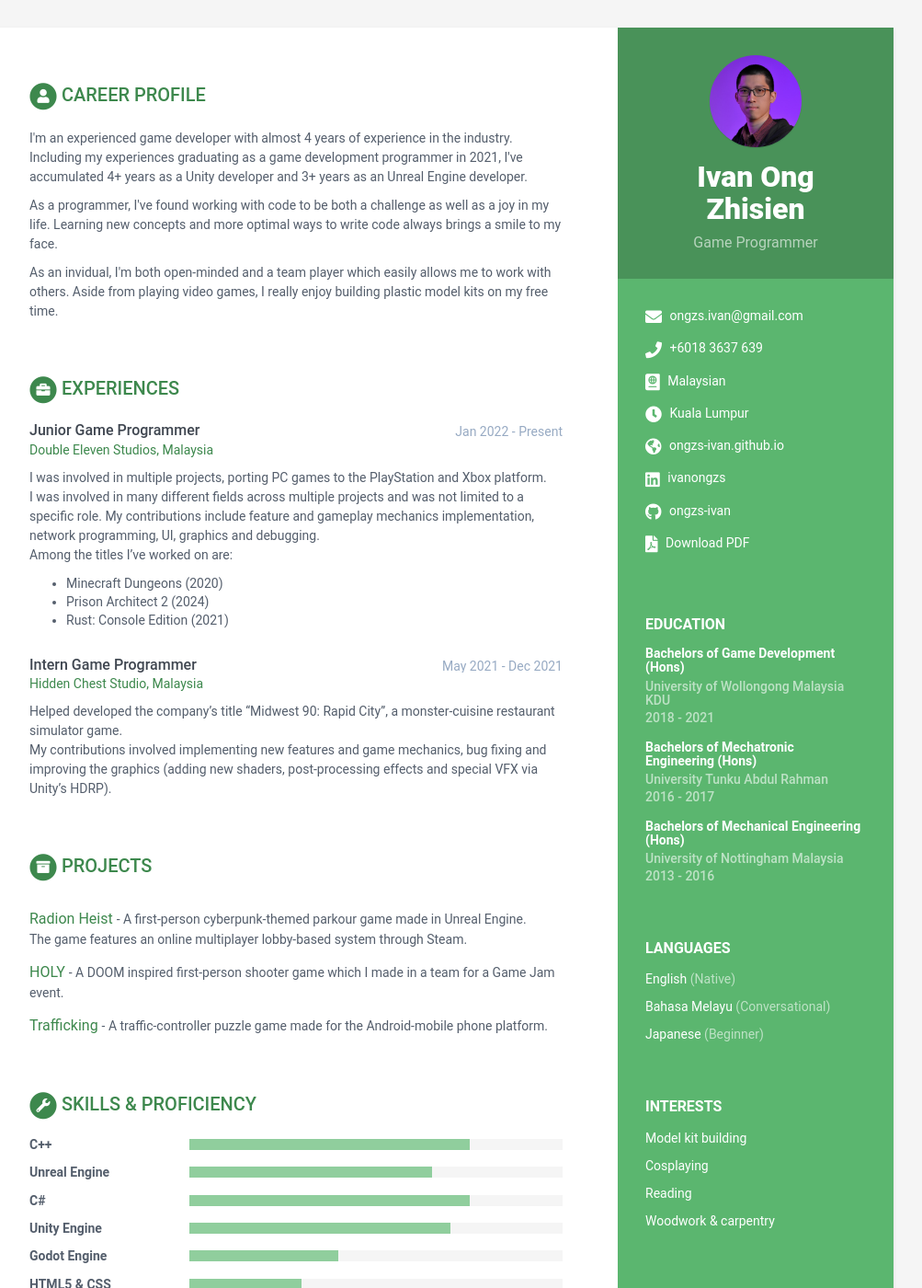
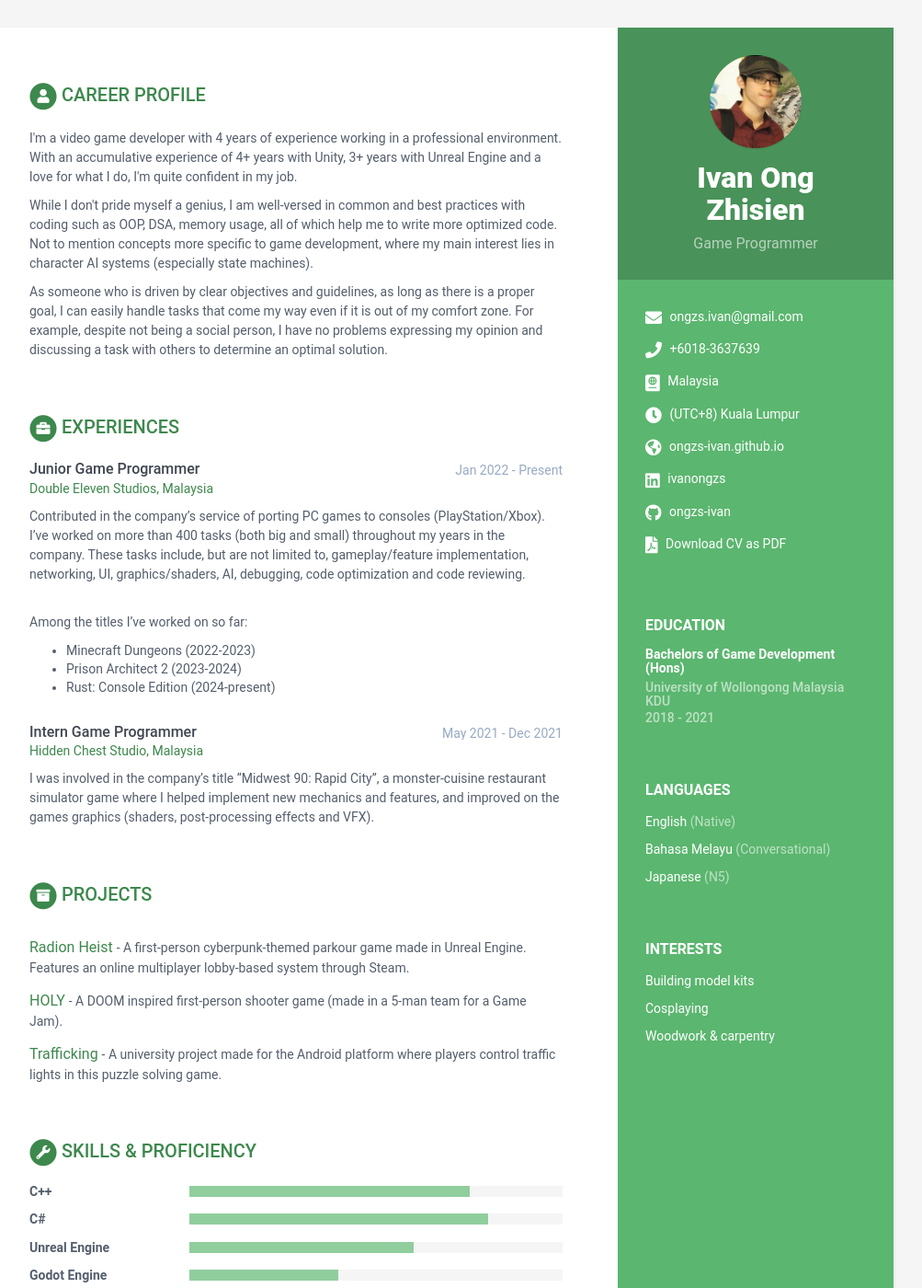
Before and after one commit to ongzs-ivan/onlinecv, a Jekyll site: the page built from index.html, in a window 1280 px wide and 1400 px high. Shown: the whole window at 92% size, without its empty margins (168-1171 px from the left). Built offline with Jekyll 4.4.1, drawn with Linux system fonts in a browser that asks for light colours; some of the changed text lies outside the part shown.

Commit message:
Content update
Reworded stuff and removed redundancies

```diff
--- a/_data/data.yml
+++ b/_data/data.yml
@@ -6,13 +6,13 @@ sidebar:
     # Profile information
     name: Ivan Ong Zhisien
     tagline: Game Programmer
-    avatar: profile.png
+    avatar: me_2.png
 
     # Sidebar links
     email: ongzs.ivan@gmail.com
-    phone: +6018 3637 639
-    timezone: Kuala Lumpur
-    citizenship: Malaysian
+    phone: +6018-3637639
+    timezone: (UTC+8) Kuala Lumpur
+    citizenship: Malaysia
     website: ongzs-ivan.github.io
     linkedin: ivanongzs
     github: ongzs-ivan
@@ -28,18 +28,15 @@ sidebar:
           level: Conversational
 
         - idiom: Japanese
-          level: Beginner
+          level: N5
 
     interests:
       title: Interests
       info:
-        - item: Model kit building
+        - item: Building model kits
           link:
 
         - item: Cosplaying
-          link:
-
-        - item: Reading
           link:
 
         - item: Woodwork & carpentry
@@ -49,18 +46,18 @@ career-profile:
     title: Career Profile
     summary: |
       <p>
-      I'm an experienced game developer with almost 4 years of experience in the industry.
-      Including my experiences graduating as a game development programmer in 2021, I've accumulated 4+ years as a Unity developer and 3+ years as an Unreal Engine developer.
+      I'm a video game developer with 4 years of experience working in a professional environment. <br>
+      With an accumulative experience of 4+ years with Unity, 3+ years with Unreal Engine and a love for what I do, I'm quite confident in my job.
       </p>
 
       <p>
-      As a programmer, I've found working with code to be both a challenge as well as a joy in my life.
-      Learning new concepts and more optimal ways to write code always brings a smile to my face.
+      While I don't pride myself a genius, I am well-versed in common and best practices with coding such as OOP, DSA, memory usage, all of which help me to write more optimized code.
+      Not to mention concepts more specific to game development, where my main interest lies in character AI systems (especially state machines).
       </p>
 
       <p>
-      As an invidual, I'm both open-minded and a team player which easily allows me to work with others.
-      Aside from playing video games, I really enjoy building plastic model kits on my free time.
+      As someone who is driven by clear objectives and guidelines, as long as there is a proper goal, I can easily handle tasks that come my way even if it is out of my comfort zone.
+      For example, despite not being a social person, I have no problems expressing my opinion and discussing a task with others to determine an optimal solution.
       </p>
 
 education:
@@ -70,18 +67,20 @@ education:
         university: University of Wollongong Malaysia KDU
         time: 2018 - 2021
         details: |
-          Joined the course as programmer where I learned the ins-and-outs of game development, including the whole workflow and process.
-          <br> Wrote a thesis for my final year, involving network programming and Unreal Engine.
-      - degree: Bachelors of Mechatronic Engineering (Hons)
-        university: University Tunku Abdul Rahman
-        time: 2016 - 2017
-        details: |
-          Completed up to two semesters and changed courses due to a shift in interests.
-      - degree: Bachelors of Mechanical Engineering (Hons)
-        university: University of Nottingham Malaysia
-        time: 2013 - 2016
-        details: |
-          Completed up to my second year and changed courses due to a shift in interests.
+          Learned the basics of game development and went down the path of programming for video games here.
+          In my time studying here, I learned all the vital concepts of programming used in video games.
+          <br>
+          Wrote a thesis for my final year, focusing on network programming in Unreal Engine.
+      # - degree: Bachelors of Mechatronic Engineering (Hons)
+      #   university: University Tunku Abdul Rahman
+      #   time: 2016 - 2017
+      #   details: |
+      #     Completed up to two semesters and changed courses due to a shift in interests.
+      # - degree: Bachelors of Mechanical Engineering (Hons)
+      #   university: University of Nottingham Malaysia
+      #   time: 2013 - 2016
+      #   details: |
+      #     Completed up to my second year and changed courses due to a shift in interests.
 
 experiences:
     title: Experiences
@@ -91,21 +90,24 @@ experiences:
         company: Double Eleven Studios, Malaysia
         link: https://double11.com/
         details: |
-          I was involved in multiple projects, porting PC games to the PlayStation and Xbox platform.
-          <br>I was involved in many different fields across multiple projects and was not limited to a specific role.
-          My contributions include feature and gameplay mechanics implementation, network programming, UI, graphics and debugging.
-          <br>Among the titles I've worked on are:
-            - Minecraft Dungeons (2020)
-            - Prison Architect 2 (2024)
-            - Rust: Console Edition (2021)
+          Contributed in the company's service of porting PC games to consoles (PlayStation/Xbox).
+          <br>
+          I've worked on more than 400 tasks (both big and small) throughout my years in the company.
+          These tasks include, but are not limited to, gameplay/feature implementation, networking, UI, graphics/shaders, AI, debugging, code optimization and code reviewing.
+          <br><br>
+
+          Among the titles I've worked on so far:
+            - Minecraft Dungeons (2022-2023)
+            - Prison Architect 2 (2023-2024)
+            - Rust: Console Edition (2024-present)
+
       - role: Intern Game Programmer
         time: May 2021 - Dec 2021
         company: Hidden Chest Studio, Malaysia
         link: https://www.linkedin.com/company/hidden-chest-studio/
         details: |
-          Helped developed the company's title "Midwest 90: Rapid City", a monster-cuisine restaurant simulator game.
-          <br>My contributions involved implementing new features and game mechanics, bug fixing
-          and improving the graphics (adding new shaders, post-processing effects and special VFX via Unity's HDRP).
+          I was involved in the company's title "Midwest 90: Rapid City", a monster-cuisine restaurant simulator game
+          where I helped implement new mechanics and features, and improved on the games graphics (shaders, post-processing effects and VFX).
 
 projects:
     title: Projects
@@ -114,16 +116,15 @@ projects:
     assignments:
       - title: Radion Heist
         link: "https://4dots.itch.io/radion-heist"
-        tagline: "A first-person cyberpunk-themed parkour game made in Unreal Engine.
-        <br>The game features an online multiplayer lobby-based system through Steam."
+        tagline: "A first-person cyberpunk-themed parkour game made in Unreal Engine.<br>Features an online multiplayer lobby-based system through Steam."
 
       - title: HOLY
         link: "https://aidansanjay.itch.io/holy"
-        tagline: "A DOOM inspired first-person shooter game which I made in a team for a Game Jam event."
+        tagline: "A DOOM inspired first-person shooter game (made in a 5-man team for a Game Jam)."
 
       - title: Trafficking
         link: "https://uowmgames.itch.io/trafficking"
-        tagline: "A traffic-controller puzzle game made for the Android-mobile phone platform."
+        tagline: "A university project made for the Android platform where players control traffic lights in this puzzle solving game."
 
 skills:
     title: Skills &amp; Proficiency
@@ -132,26 +133,26 @@ skills:
       - name: C++
         level: 75%
 
+      - name: C#
+        level: 80%
+
       - name: Unreal Engine
-        level: 65%
-
-      - name: C#
-        level: 75%
-
-      - name: Unity Engine
-        level: 70%
+        level: 60%
 
       - name: Godot Engine
         level: 40%
 
-      - name: HTML5 & CSS
+      - name: Unity Engine
+        level: 80%
+
+      - name: HLSL/GLSL
+        level: 55%
+
+      - name: HTML5/CSS
         level: 30%
 
-      - name: Ruby & Jekyll
+      - name: Ruby/Jekyll
         level: 30%
-
-      - name: GIMP & Photoshop
-        level: 20%
 
 tools:
     title: Tools
@@ -165,3 +166,5 @@ tools:
       - item: WinMerge
       - item: BitBucket
       - item: Phabricator/Differential
+      - item: PIX
+      - item: RenderDoc
--- a/_includes/contact.html
+++ b/_includes/contact.html
@@ -93,7 +93,7 @@
 
     {% if sidebar.pdf %}
     <li class="pdf"><i class="fas fa-file-pdf"></i>
-      <a href="{{ site.baseurl }}/assets/resume.pdf" target="_blank">Download PDF</a>
+      <a href="{{ site.baseurl }}/assets/resume.pdf" target="_blank">Download CV as PDF</a>
     </li>
     {% endif %}
 
```
Also changed, not shown: assets/images/me_2.png (added).
